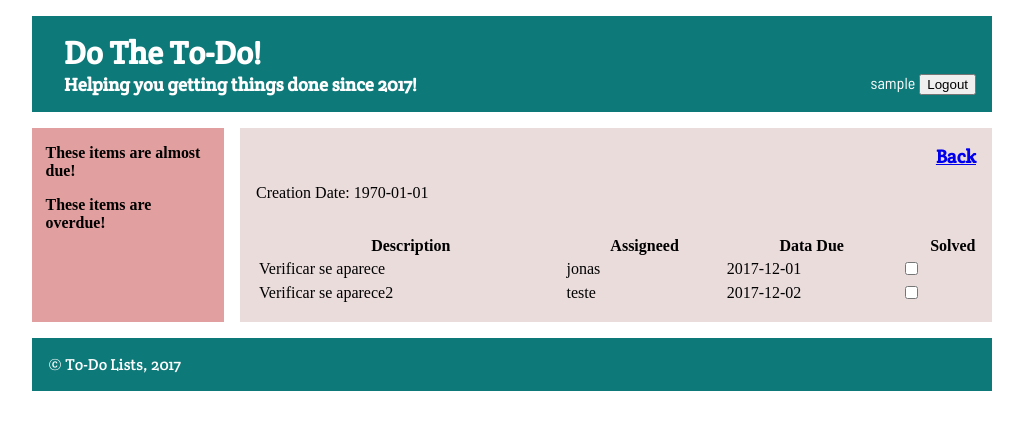
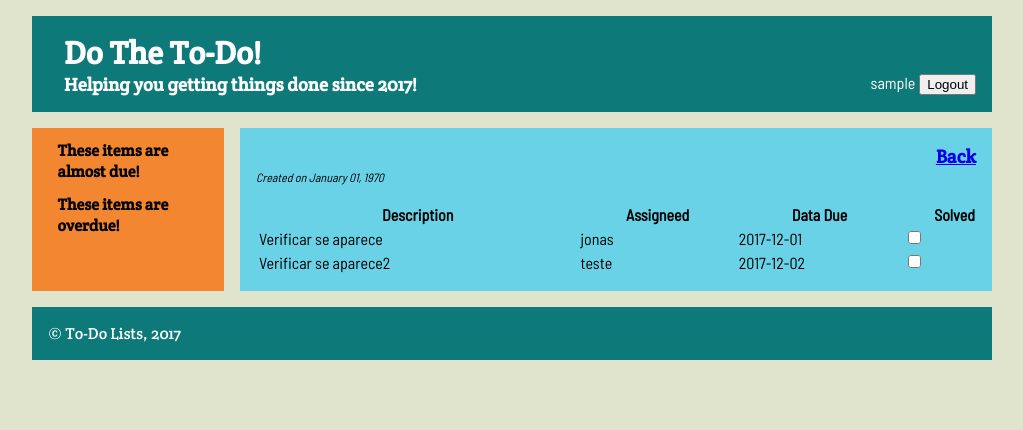
Before and after one commit to danrpinho/LTW1718, a PHP site: page /consult_list.php?id=1 in a window 1280 px wide. Shown: the top 430 px of the page, without its empty margins (128-1151 px from the left). Run offline with PHP 8.4, Linux system fonts and the light colour scheme; the visitor is signed in with stand-in values (Sample User, id 1); data comes from the database, SQL or seed files in the repository.

Commit message:
Worked on CSS

```diff
--- a/css/layout.css
+++ b/css/layout.css
@@ -1,5 +1,5 @@
 body {
-    background-color: white;
+    background-color: #E0E4CC;
     width: 60em;
     margin: 1em auto;
     display: grid;
@@ -52,63 +52,105 @@ body>footer>p {
 }
 
 
-/*                  CONTENT                 */
+/*              CONTENT-GENERIC             */
 
 body>.content {
     margin-left: 1em;
     grid-area: content;
 }
 
-body>.content>header {
-    display: grid;
-    grid-template-areas: "name create";
-}
-
-body>.content>header>#name {
-    margin-left: 1rem;
-    grid-area: name;
-}
-
-body>.content>header>#create {
-    margin-right: 1rem;
-    grid-area: create;
-    display: flex;
-    justify-content: flex-end;
-}
-
-body>.content>#lists {
+body>section >p {
     margin-left: 1rem;
 }
 
-body>section>p {
-    margin-left: 1rem;
-}
 
-body>.content>article>header {
+
+/*              CONTENT-LIST              */
+body>.content>#list>header {
     display: grid;
     grid-template-areas:
-        "title         back"
-        "date          date"
-        "description   description";
+        "title  back"
+        "date   date"
+        "desc   desc";
     margin: 1rem;
 }
 
-body>.content>article>header>#title {
+body>.content> #list >header>.title {
     margin: 0;
     grid-area: title;
 }
 
-body>.content>article>header>#back {
+body>.content> #list >header>.back {
     text-align: right;
     margin-right: 1rem;
     grid-area: back;
     margin: 0;
 }
 
+body > .content > #list > header > .datecreation {
+    margin: 0.125rem 0;
+    grid-area: date;
+    font-size: 0.75rem;
+}
+
+body > .content > #list > header > .descr {
+    margin: 0;
+    grid-area: desc;
+    text-align: justify;
+}
+
 body>.content>article>table {
     margin: 0 1rem 1rem 1rem;
     width: 100%
 }
+
+body > .content > #list > table p{
+    margin: 0;
+}
+
+
+/*              CONTENT-LISTS             */
+body > .content > #lists > header {
+    margin: 1rem 1rem;
+    display: grid;
+    grid-template-areas: "name create";
+}
+
+body > .content > #lists > section {
+    margin: 1rem;
+}
+
+
+body>.content > #lists > header > #name {
+    margin: 0;
+    grid-area: name;
+}
+
+body>.content> #lists > header>#create {
+    margin: 0;
+    grid-area: create;
+    display: flex;
+    justify-content: flex-end;
+}
+
+body > .content > #lists > section > article{
+    margin:1rem 0;
+}
+
+body > .content > #lists > section > article > .title{
+    margin: 0;
+}
+
+body > .content > #lists > section > article > .descr{
+    margin: 0;
+}
+
+body > .content > #lists > section > article > .datecreation{
+    margin: 0.125rem 0;
+    font-size: 0.75rem;
+
+}
+
 
 
 /*                  LOGIN                 */
--- a/css/style.css
+++ b/css/style.css
@@ -1,4 +1,6 @@
-/* cores http://www.color-hex.com/color-palette/49801 */
+/*      cores http://www.color-hex.com/color-palette/49801
+        http://www.colourlovers.com/palette/92095/Giant_Goldfish    */
+
 
 /*                  HEADER                  */
 
@@ -12,7 +14,7 @@ body>header a {
     font-family: 'Crete Round', 'slab';
 }
 
-body > header h2{
+body>header h2 {
     font-size: 1.15rem;
 }
 
@@ -20,35 +22,77 @@ body>header>div a {
     font-family: 'Barlow Semi Condensed', 'sans-serif';
 }
 
+
 /*                  SIDEBAR                 */
+
 aside {
-    background-color: #e29f9f;
+    background-color: #F38630;
+    padding: 0 0 0 0;
+}
+
+aside > section{
+    margin: 0.75rem;
+}
+
+aside > section > h3{
+    margin: 0;
+    font-family: 'Crete Round', 'slab';
+}
+
+aside > section > ul p{
+    margin: 0;
+    font-family: 'Barlow Semi Condensed', 'sans-serif';
+}
+
+/*aside > section > ul p.itemdescr{
+    font-weight: bold;
+}*/
+
+aside > section > ul p.datadue{
+    font-size: 0.75rem;
 }
 
 /*                  FOOTER                  */
-body > footer{
+
+body>footer {
     background-color: #0e7979;
 }
 
-body > footer > p > a{
+body>footer>p>a {
     color: white;
     text-decoration: none;
     font-family: 'Crete Round', 'slab';
 }
 
+
 /*                  MAIN CONTENT            */
-body .content{
-    background-color: #ebdcdc
+
+body .content {
+    background-color: #69D2E7;
 }
 
-body .session{
-    background-color: #ebdcdc
+body .session {
+    background-color: #69D2E7;
 }
 
-body > section h3{
+body>section h3 {
     font-family: 'Crete Round', 'slab';
 }
 
-body > section span{
+body>section h4>a {
+    color: black;
+    text-decoration: none;
+    font-family: 'Crete Round', 'slab';
+}
+
+body>section p {
     font-family: 'Barlow Semi Condensed', 'sans-serif';
 }
+
+body>section>td {
+    font-family: 'Barlow Semi Condensed', 'sans-serif';
+}
+
+body .datecreation{
+    font-style: italic;
+}
--- a/html/templates/aside/sidebar.php
+++ b/html/templates/aside/sidebar.php
@@ -4,8 +4,8 @@
         <?php foreach($expiringLists as $expiringlist) { ?>
             <ul>
                 <li>
-                    <h4 id="itemdescr"><a href="consult_list.php?id=<?=$expiringlist['listID']?>"><?=$expiringlist['descr']?></a></h4>
-                    <h5 id="datadue"><?=$expiringlist['datadue']?></h5>
+                    <p class="itemdescr"><a href="consult_list.phpclass=<?=$expiringlist['listID']?>"><?=$expiringlist['descr']?></a></p>
+                    <p class="datadue"><?=$expiringlist['datadue']?></p>
                 </li>
             </ul>
         <?php } ?>
@@ -15,8 +15,8 @@
         <?php foreach($expiredLists as $expiredList) { ?>
             <ul>
                 <li>
-                    <h4 id="itemdescr"><a href="consult_list.php?id=<?=$expiredList['listID']?>"><?=$expiredList['descr']?></a></h4>
-                    <h5 id="datadue"><?=$expiredList['datadue']?></h5>
+                    <p class="itemdescr"><a href="consult_list.php?id=<?=$expiredList['listID']?>"><?=$expiredList['descr']?></a></p>
+                    <p class="datadue"><?=$expiredList['datadue']?></p>
                 </li>
             </ul>
         <?php } ?>
--- a/html/templates/lists/create_new_list.php
+++ b/html/templates/lists/create_new_list.php
@@ -1,5 +1,6 @@
 <section class="content">
 	<article id="create_list">
+		<h3>Create a new list</h3>
 		<form action="new_list.php" method="post">
 		    <label>Title:
 			  <input type="text" name="title" value="">
--- a/html/templates/lists/list.php
+++ b/html/templates/lists/list.php
@@ -1,22 +1,22 @@
 <section class="content">
     <article id="list">
         <header>
-          <h3 id="title"><?=$list['title']?></h3>
-          <h3 id="back"><a href="index.php">Back</a></h3>
-          <p id="datecreation">Creation Date: <?=date('Y-m-d', strtotime($list['creation']));?></p>
-		  <p id="descr"><?=$list['descr']?></p>
+          <h3 class="title"><?=$list['title']?></h3>
+          <h3 class="back"><a href="index.php">Back</a></h3>
+          <p class="datecreation">Created on <?=date('F d, Y', strtotime($list['creation']));?></p>
+		  <p class="descr"><?=$list['descr']?></p>
         </header>
         <table>
             <thead>
               <tr>
-                <th>Description</th><th>Assigneed</th><th>Data Due</th><th>Solved</th>
+                <th><p>Description</p></th><th><p>Assigneed</p></th><th><p>Data Due</p></th><th><p>Solved</p></th>
               </tr>
             </thead>
             <?php foreach($items as $item) { ?>
                 <tr>
-                    <td><?=$item['descr']?></td>
-                    <td><?=$item['assignee']?></td>
-					<td><?=$item['datadue']?></td>
+                    <td><p><?=$item['descr']?></p></td>
+                    <td><p><?=$item['assignee']?></p></td>
+					<td><p><?=$item['datadue']?></p></td>
                     <td><input type="checkbox" name="solved" value=<?=$item['solved']?>></td>
                 </tr>
             <?php } ?>
```
Also changed, not shown: html/templates/lists/lists.php (+3 -5 lines).
